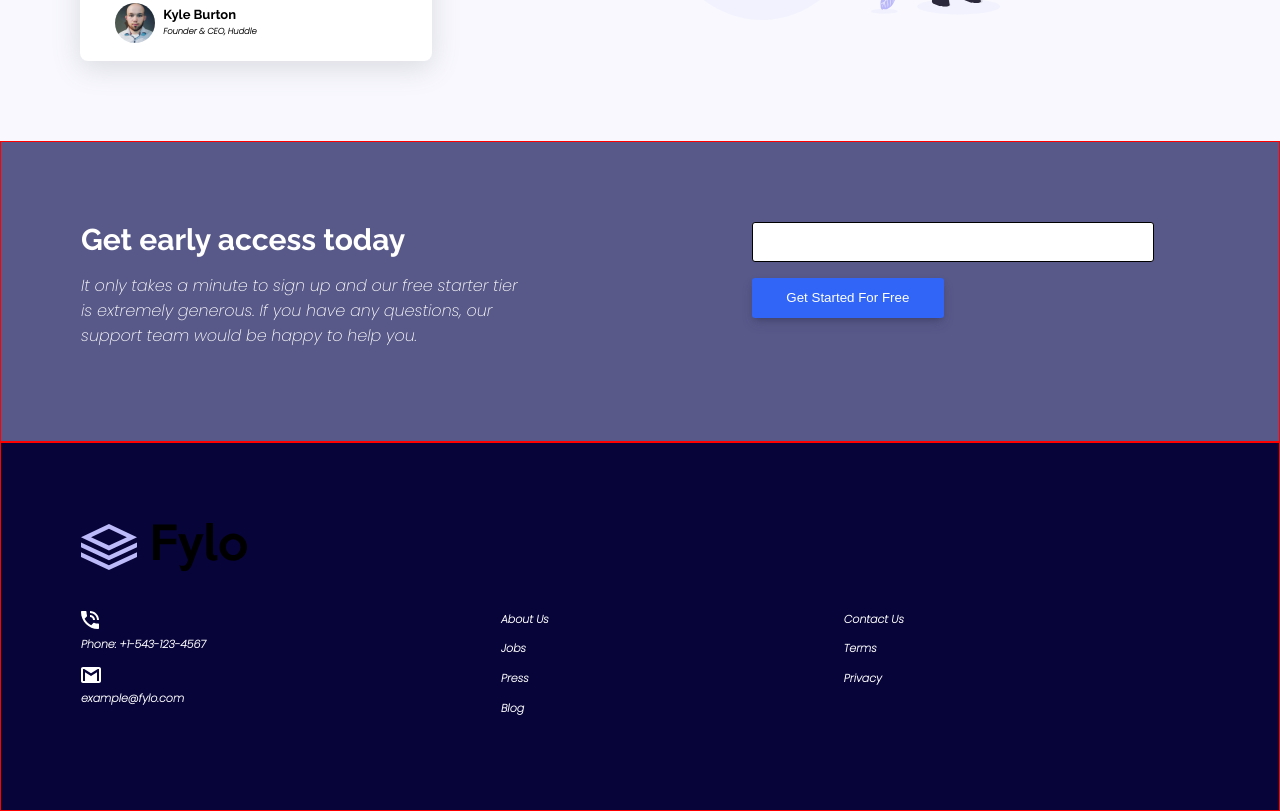
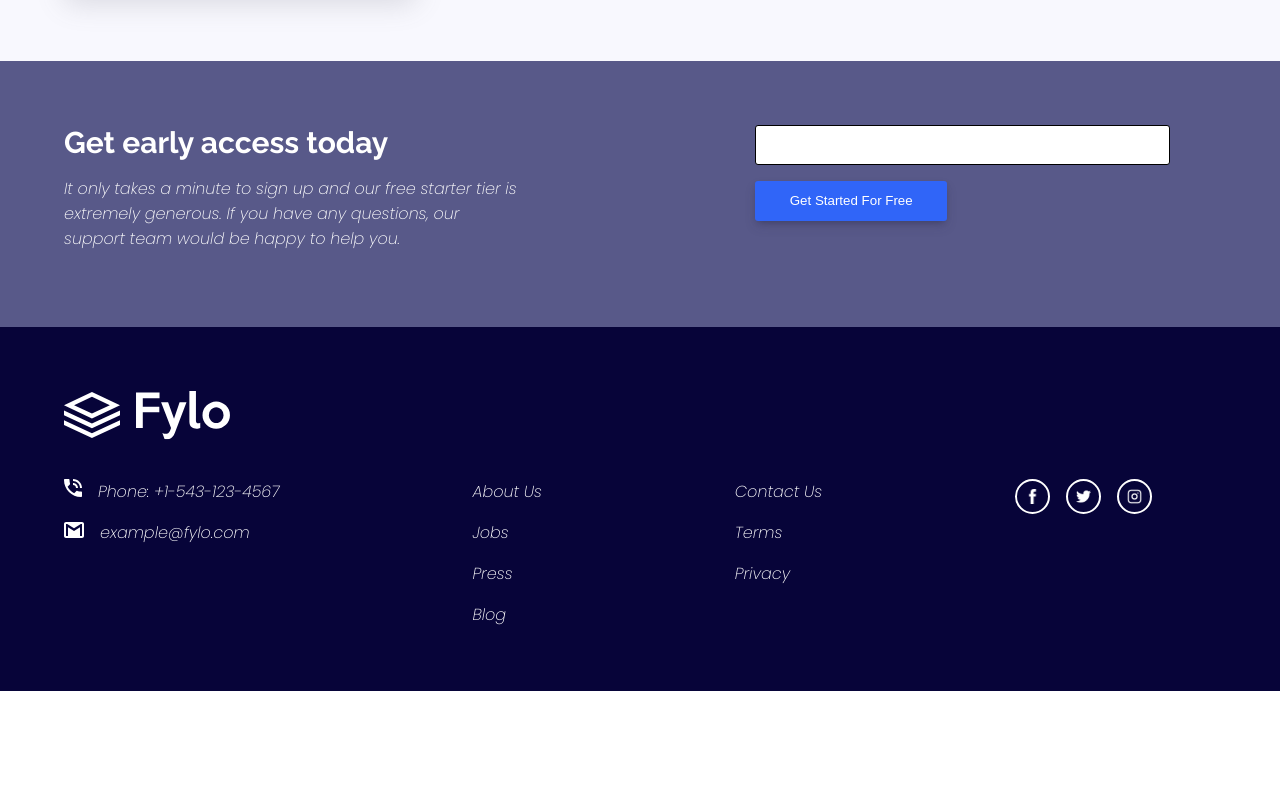
Before and after one commit to persolanstereox/fylo-landing-page, a plain HTML site: page main.html in a window 1280 px wide. Shown: the part 1336-2147 px from the top of the page. After the commit the page ends 2027 px from the top, so only its background shows below. Drawn offline with Linux system fonts and the light colour scheme.

Commit message:
new images and footer changes

```diff
--- a/main.css
+++ b/main.css
@@ -16,10 +16,7 @@ body {
     overflow-x: hidden;
 }
 .header-content, .f-part {
-    padding: 3rem 5rem;
-}
-.t-part, footer {
-    border: solid 1px red;
+    padding: 3% 5%;
 }
 .header-content {
     display: flex;
@@ -33,14 +30,16 @@ body {
     gap: 3rem;
 
 }
-li, a, a:visited  {
+.menu_options  {
     text-decoration: none;
     font-weight: 700;
     color: black;
     cursor: pointer;
+    transition: color 0.5s;
 }
-a:hover {
-    color: var(--Desaturated-Blue);
+
+.menu_options:hover {
+    color: var(--Moderate-Cyan);
 }
 .box {
     display: flex;
@@ -125,7 +124,7 @@ button:focus {
     background-size: 300% 100%;
     background-position: 50%;
     width: 100vw;
-    padding: 12rem 5rem 5rem;
+    padding: 12% 5% 5%;
 
 }
 
@@ -223,7 +222,7 @@ h6 {
 .padding-box {
     display: flex;
     justify-content: space-between;
-    padding: 5rem 5rem;
+    padding: 5% 5%;
 }
 .info-box_sec {
     width: 40%;
@@ -258,13 +257,65 @@ footer {
     background-color: var(--Very-Dark-Blue);
     color: white;
 }
-.padding-box_s {
+.padding-box_s, .basic_informations_column, .contact_column {
     display: flex;
     flex-direction: column;
-    padding: 5rem 5rem;
+}
+.padding-box_s {
+    padding: 5% 10% 5% 5%;
+}
+.logo_s, .icons img {
+    filter: contrast(0) brightness(2);
 }
 .informations {
     display: flex;
     justify-content: space-between;
     margin-top: 2rem;
 }
+.basic_informations_column, .contact_column {
+    gap: 1rem;
+}
+.basic_informations_column {
+    display: flex;
+    flex-direction: column;
+}
+.basic_informations_column a, .contact a {
+    text-decoration: none;
+    font-weight: 500;
+    cursor: pointer;
+    color: white;
+    transition: color 0.3s;
+}
+.basic_informations_column a:hover, .contact a:hover {
+    color: var(--Moderate-Cyan);
+}
+.contact a :nth-child(1) {
+margin-right: 0.7rem;
+
+}
+.icons-flex {
+    display: flex;
+    gap: 1rem;
+}
+.icons-flex a {
+    cursor: pointer;
+}
+.icons {
+    border: solid 2px white;
+    border-radius: 50%;
+    height: 35px;
+    width: 35px;
+    display: flex;
+    justify-content: center;
+    align-items: center;
+}
+.icons a {
+    display: flex;
+    justify-content: center;
+    align-items: center;
+}
+.icons img {
+    height: 15px;
+    width: 15px;
+
+}
--- a/main.html
+++ b/main.html
@@ -23,13 +23,13 @@
                 <nav class="options">
                     <ul>
                         <li>
-                            <a href="https://youtu.be/JYVTGTA_q4o">Features</a>
+                            <a class="menu_options" href="https://youtu.be/JYVTGTA_q4o">Features</a>
                         </li>
                         <li>
-                            <a>Team</a>
+                            <a class="menu_options">Team</a>
                         </li>
                         <li>
-                            <a>Sign In</a>
+                            <a class="menu_options">Sign In</a>
                         </li>
                     </ul>
                 </nav>
@@ -147,70 +147,90 @@
                 </section>
                 <footer>
                     <div class="padding-box_s">
-                        <a>
+                        <a class="logo_s">
                             <img src="images/logo.svg"/>
                         </a>
                         <div class="informations">
-                            <div>
-                                <div>
+                            <div class="contact_column">
+                                <div class="contact">
                                     <a href="tel: 605 319 917">
                                         <img src="images/icon-phone.svg"/>
                                     </a>
-                                    <h6>
+                                    <a href="tel:+1-543-123-4567">
                                         Phone: +1-543-123-4567
-                                    </h6>
+                                    </a>
                                 </div>
-                                <div>
+                                <div class="contact">
                                     <a href="mailto:kkidramanon@gmail.com">
                                         <img src="images/icon-email.svg"/>
                                     </a>
-                                    <h6>
+                                    <a href="mailto:example@fylo.com">
                                         example@fylo.com
-                                    </h6>
+                                    </a>
                                 </div>
                             </div>
+                            <div class="basic_informations_column">
                                 <div>
-                                <h6>
+                                    <a>
                                         About Us
-                                </h6>
-                                <h6>
-                                    Jobs
-                                </h6>
-                                <h6>
-                                    Press
-                                </h6>
-                                <h6>
-                                    Blog
-                                </h6>
+                                    </a>
                                 </div>
                                 <div>
-                                <h6>
-                                    Contact Us
-                                </h6>
-                                <h6>
-                                    Terms
-                                </h6>
-                                <h6>
-                                    Privacy
-                                </h6>
+                                    <a>
+                                        Jobs
+                                    </a>
                                 </div>
                                 <div>
+                                    <a>
+                                        Press
+                                    </a>
+                                </div>
                                 <div>
                                     <a>
-
+                                        Blog
+                                    </a>
+                                </div>
+                            </div>
+                            <div class="basic_informations_column">
+                                <div>
+                                    <a>
+                                        Contact Us
+                                    </a>
+                                </div>
+                                <div>
+                                    <a>
+                                        Terms
+                                    </a>
+                                </div>
+                                <div>
+                                    <a>
+                                        Privacy
+                                    </a>
+                                </div>
+                            </div>
+                            <div class="column-icons">
+                                <div class="icons-flex">
+                                    <a href="https://www.tiktok.com/@sebus1215/video/6708808673369525509?is_from_webapp=1&sender_device=pc&web_id=6918428804340794885">
+                                        <div class="icons">
+                                                <img src="images/facebook-icon.png"/>
+                                        </div>
                                     </a>
                                     <a>
-
+                                        <div class="icons">
+                                                <img src="images/twitter-icon.png"/>
+                                        </div>
                                     </a>
                                     <a>
-
+                                        <div class="icons">
+                                                <img src="images/ig-icon.png"/>
+                                        </div>
                                     </a>
                                 </div>
                             </div>
                         </div>
                     </div>
+                </div>
             </footer>
-
         </main>
     </div>
 </body>
```
Also changed, not shown: images/facebook-icon.png (added), images/ig-icon.png (added), images/twitter-icon.png (added). Lines whose indentation alone changed are shown as unchanged.
